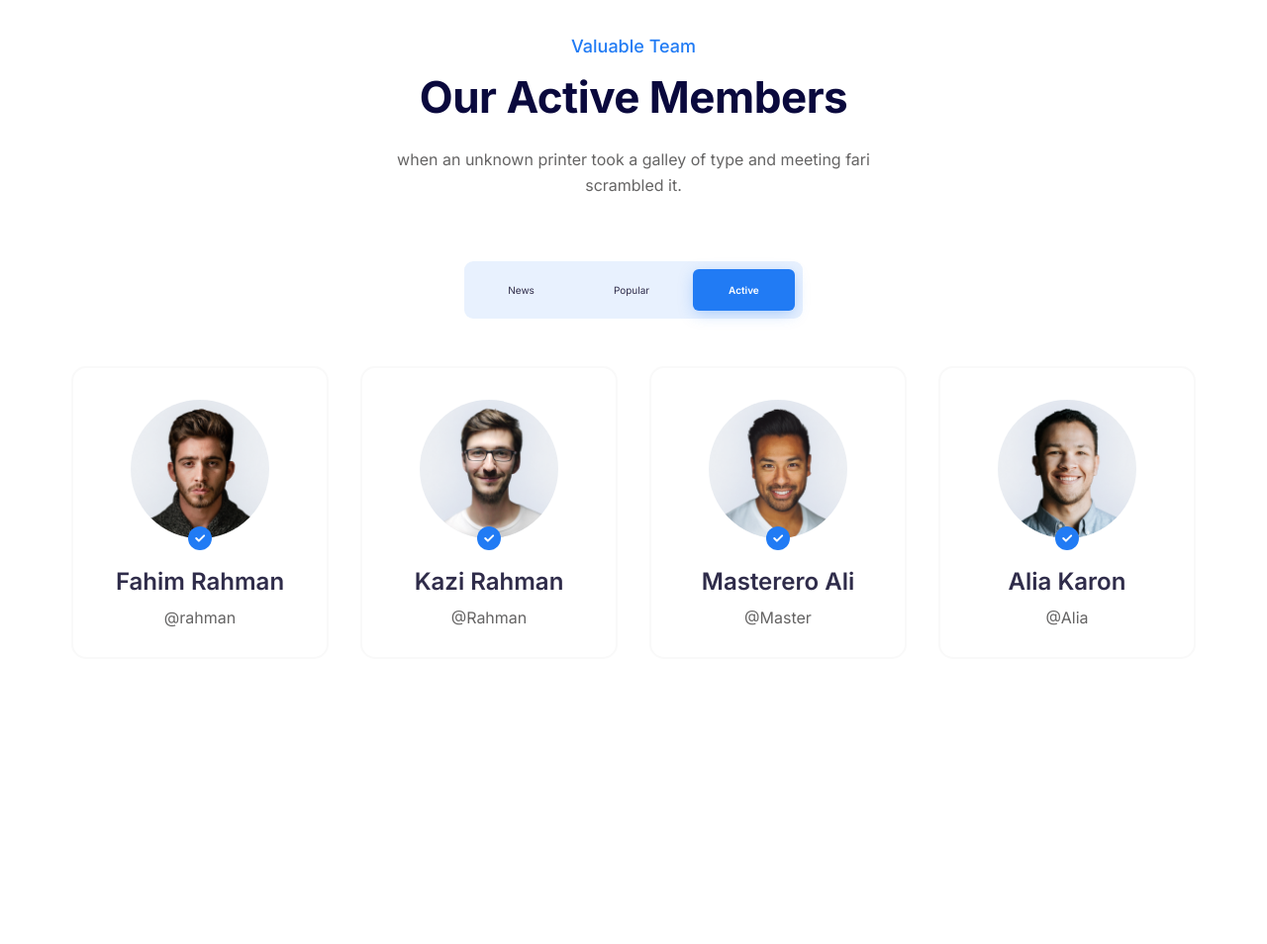
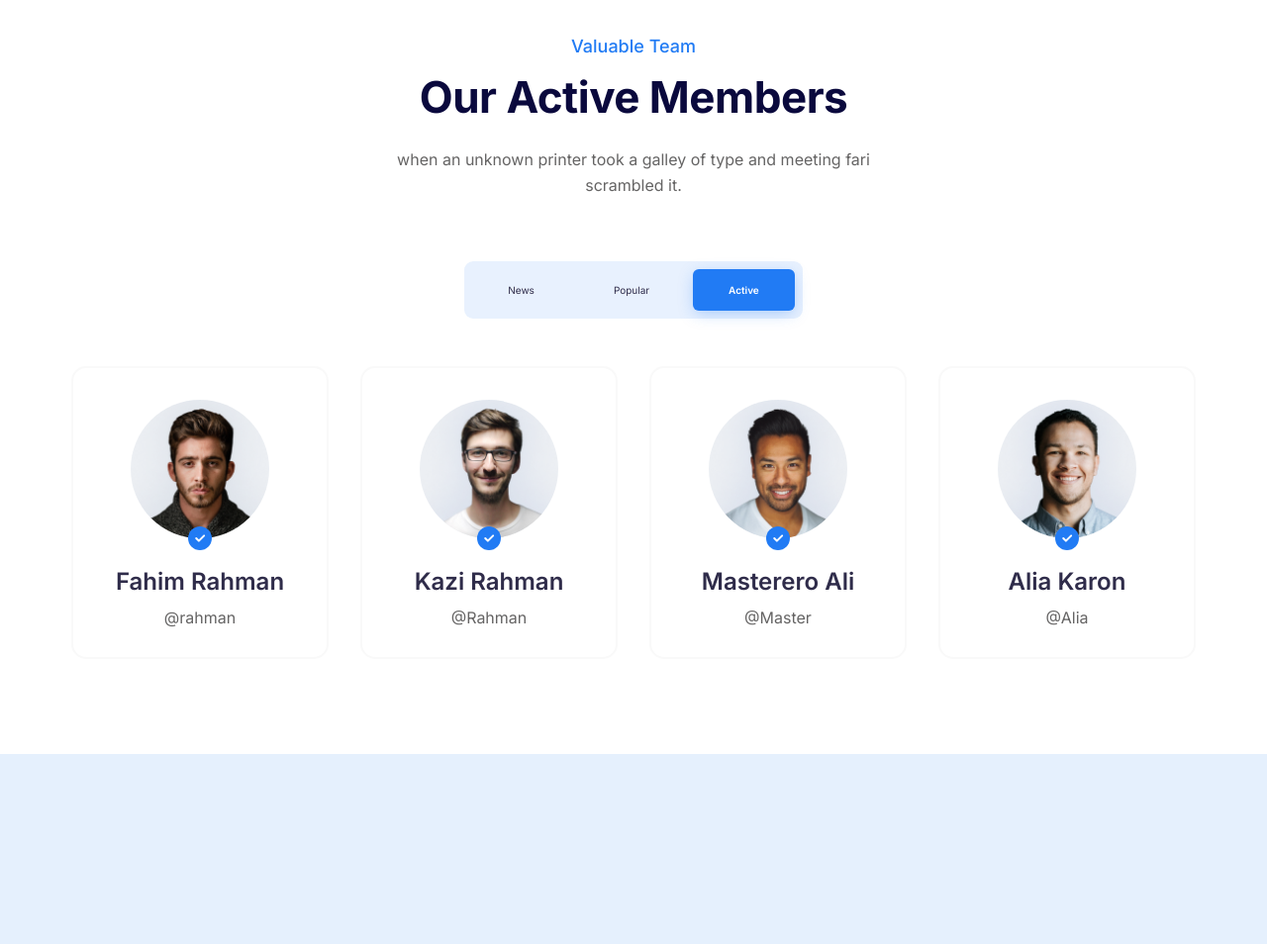
Before and after one commit to Rehub-Mental-Wellness/website, a website: page index.html in a window 1280 px wide. Shown: the part 2652-3606 px from the top of the page at 99% size. Before the commit the page ends 3414 px from the top, so only its background shows below. Drawn offline with Linux system fonts and the light colour scheme.

Commit message:
Create the app section

```diff
--- a/index.html
+++ b/index.html
@@ -253,6 +253,9 @@
           </div>
         </div>
       </section>
+
+      <!-- app section -->
+      <section class="section-app"></section>
     </main>
   </body>
 </html>
--- a/sass/_layout.scss
+++ b/sass/_layout.scss
@@ -285,6 +285,13 @@
   }
 }
 
+//////////////////////////
+// App section
+.section-app {
+  padding: 9.6rem 0;
+  background-color: #e5f0fd;
+}
+
 /* ## Font sizes
 - 10 / 12 / 14 / 16 / 18 / 20 / 24 / 30 / 36 / 44 / 52 / 62 / 74 / 86 / 98
 ## Spacing system
```
Also changed, not shown: css/style.css, 1 other file.
